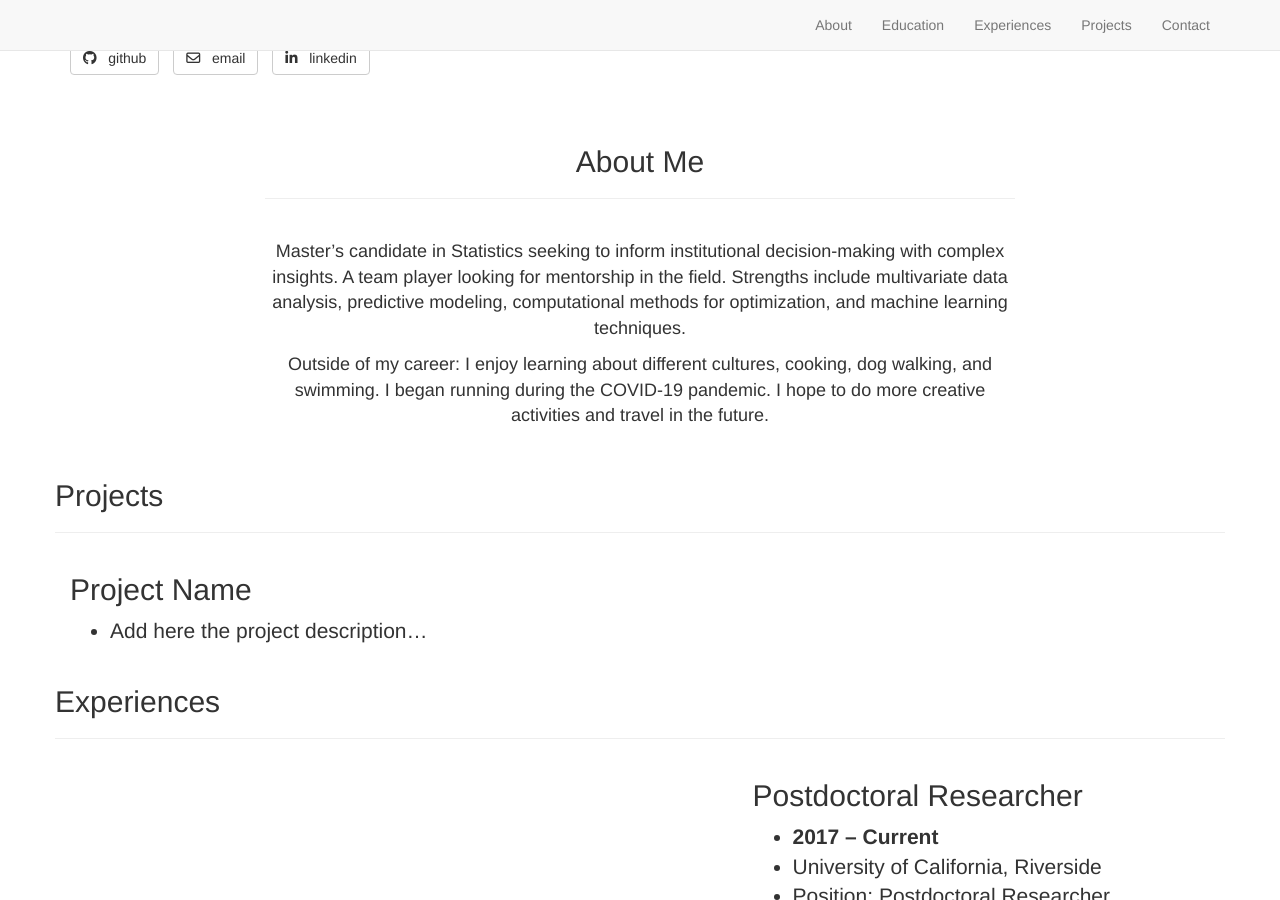
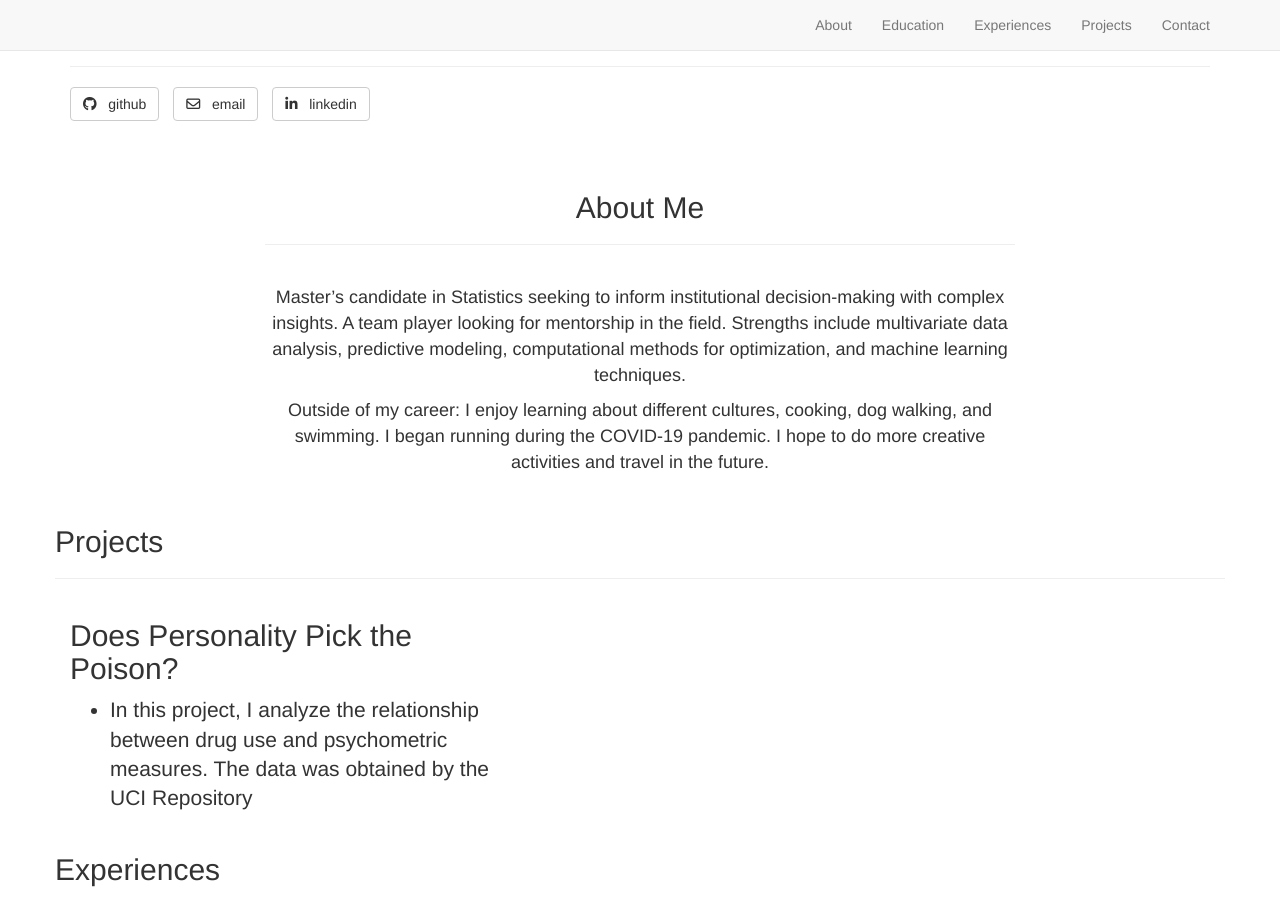
Before and after one commit to figur8s/kcherland.github.io, a Jekyll site: the page built from _posts/2000-1-1-pro.markdown, in a window 1280 px wide and 900 px high. Built offline with Jekyll 4.4.1, drawn with Linux system fonts in a browser that asks for light colours; nearby versions of some CDN libraries; library files that are not in the unit come from our copies.

Commit message:
Update 2000-1-1-pro.markdown

```diff
--- a/_posts/2000-1-1-pro.markdown
+++ b/_posts/2000-1-1-pro.markdown
@@ -2,8 +2,8 @@
 layout: default
 img: project.jpg
 category: Projects
-title: "Project Name"
-description: |
+title: "Does Personality Pick the Poison?"
+description: Machine Learning
 ---
 
-* Add here the project description...
+* In this project, I analyze the relationship between drug use and psychometric measures. The data was obtained by the UCI Repository
```
